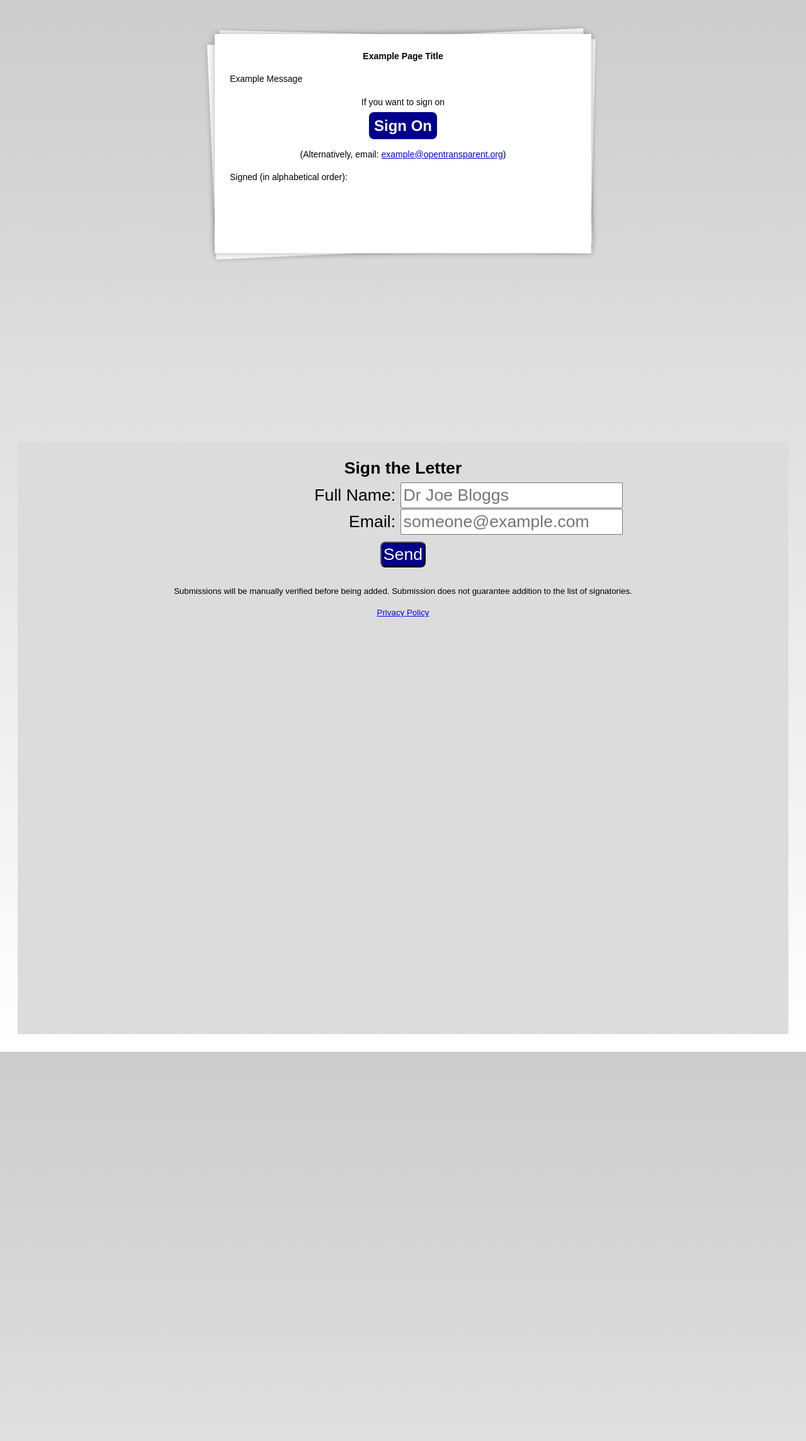
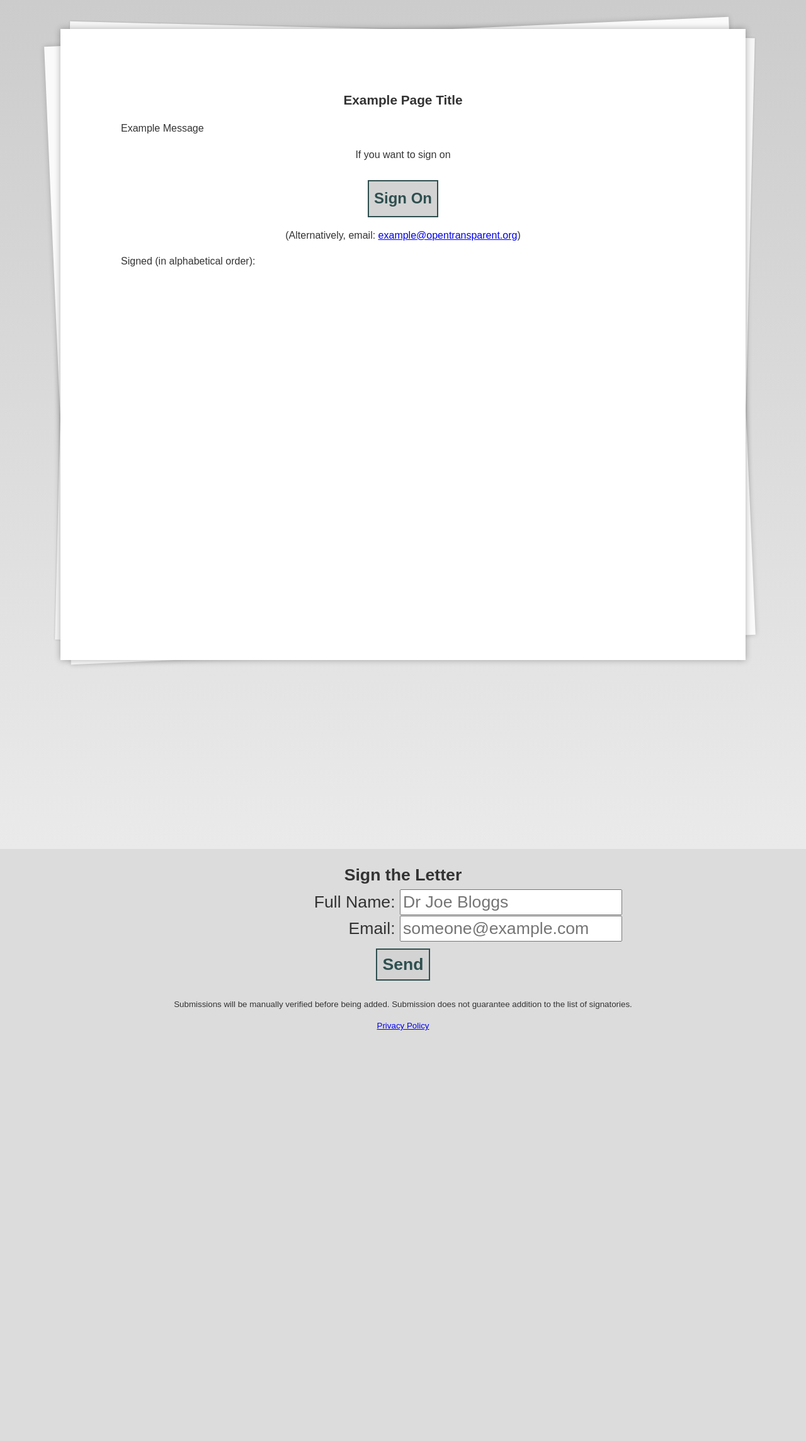
Before and after one commit to opentransparent/justice, a Jekyll site: the page built from index.html, in a window 1280 px wide. Shown: the whole page at 63% size. Built offline with Jekyll 4.4.1, drawn with Linux system fonts in a browser that asks for light colours.

Commit message:
Update main.css

```diff
--- a/css/main.css
+++ b/css/main.css
@@ -1,23 +1,24 @@
 /* Originally sourced from https://codepen.io/mlms13/pen/LKFoy and modified */
 
+body {
+  margin: 0px;
+  background: linear-gradient(#ccc, #fff);
+  padding-top: 20px;
+  font-family: Century Gothic, CenturyGothic, AppleGothic, sans-serif;
+  line-height: 1.6;
+  color:#333;
+}
 
-body {
-  background: linear-gradient(#ccc, #fff);
-  font: 14px sans-serif;
-  padding: 20px;
-  font-family:Century Gothic, CenturyGothic, AppleGothic, sans-serif;
-  line-height:1.6;
-}
 .page {
   background: #fff;
-  box-shadow: 0 0 10px rgba(0,0,0,0.3);
+  box-shadow: 0 0 10px rgba(0, 0, 0, 0.3);
   margin: 26px auto 0;
-  max-width: 550px;
-  min-height: 300px;
-  padding: 24px;
+  min-height: 90vh;
+  padding: 1in;
   position: relative;
-  width: 80%;
+  width: 70vw;
 }
+
 .page:before, .page:after {
   content: "";
   height: 98%;
@@ -25,33 +26,113 @@ body {
   width: 100%;
   z-index: -1;
 }
+
 .page:before {
   background: #fafafa;
-  box-shadow: 0 0 8px rgba(0,0,0,0.2);
+  box-shadow: 0 0 8px rgba(0, 0, 0, 0.2);
   left: -5px;
   top: 4px;
   transform: rotate(-2.5deg);
 }
+
 .page:after {
   background: #f6f6f6;
-  box-shadow: 0 0 3px rgba(0,0,0,0.2);
+  box-shadow: 0 0 3px rgba(0, 0, 0, 0.2);
   right: -3px;
   top: 1px;
   transform: rotate(1.4deg);
 }
+
 .page .title {
-  text-align:center;
-  font-weight:bold;
+  text-align: center;
+  font-weight: bold;
+  font-size:1.3em;
 }
-.signon {text-align:center;margin-bottom:8px}
-.signon>a {text-decoration:none;border-radius: 8px; background-color:darkblue;color:white;font-size:18pt;font-weight:bold;padding:8px}
-.signon>a:hover {box-shadow: 0 5px 15px rgba(0,0,0,0.3);}
-.signonalt {text-align:center;margin-bottom:8px}
-#signonform {height:100vh;margin-top:300px;background-color:gainsboro;padding:20px;font-size:20pt;}
-#signonform div {width:100%}
-#signonform div input{font-size:20pt;padding:3px}
-#signonform div label{display:inline-block;font-size:20pt;width:49%;text-align:right}
-#signonform .buttondiv {text-align:center;margin-top:10px}
-#signonform .button {font-size:20pt;background-color:darkblue;color:white;padding:3px;border-radius:8px}
-#signonform .title {text-align:center;font-weight:bold;}
-#signonform p {font-size:10pt;text-align:center}
+
+.signon {
+  text-align: center;
+  margin-bottom: 8px
+}
+
+.signon>a {
+  text-decoration: none;
+  background-color: lightgray;
+  color: darkslategray;
+  font-size: 18pt;
+  font-weight: bold;
+  padding: 8px;
+  margin-top:20px;
+  display:inline-block;
+  border-style:solid;
+  border-width:2px;
+  border-color: darkslategray;
+}
+
+.signon>a:hover {
+  box-shadow: 0 5px 15px rgba(0, 0, 0, 0.3);
+  color:lightgray;
+  background-color:slategray;
+
+}
+
+.signonalt {
+  text-align: center;
+  margin-bottom: 8px
+}
+
+#signonform {
+  height: 100vh;
+  margin-top: 300px;
+  background-color: gainsboro;
+  padding: 20px;
+  font-size: 20pt;
+}
+
+#signonform div {
+  width: 100%
+}
+
+#signonform div input {
+  font-size: 20pt;
+  padding: 3px
+}
+
+#signonform div label {
+  display: inline-block;
+  font-size: 20pt;
+  width: 49%;
+  text-align: right
+}
+
+#signonform .buttondiv {
+  text-align: center;
+  margin-top: 10px
+}
+
+#signonform .button {
+  background-color: lightgray;
+  color: darkslategray;
+  font-size: 20pt;
+  font-weight: bold;
+  padding: 8px;
+  border-style:solid;
+  border-width:2px;
+  border-color: darkslategray;
+
+}
+#signonform .button:hover {
+  box-shadow: 0 5px 15px rgba(0, 0, 0, 0.3);
+  color:lightgray;
+  background-color:slategray;
+
+}
+
+#signonform .title {
+  text-align: center;
+  font-weight: bold;
+}
+
+#signonform p {
+  font-size: 10pt;
+  text-align: center
+}
```
